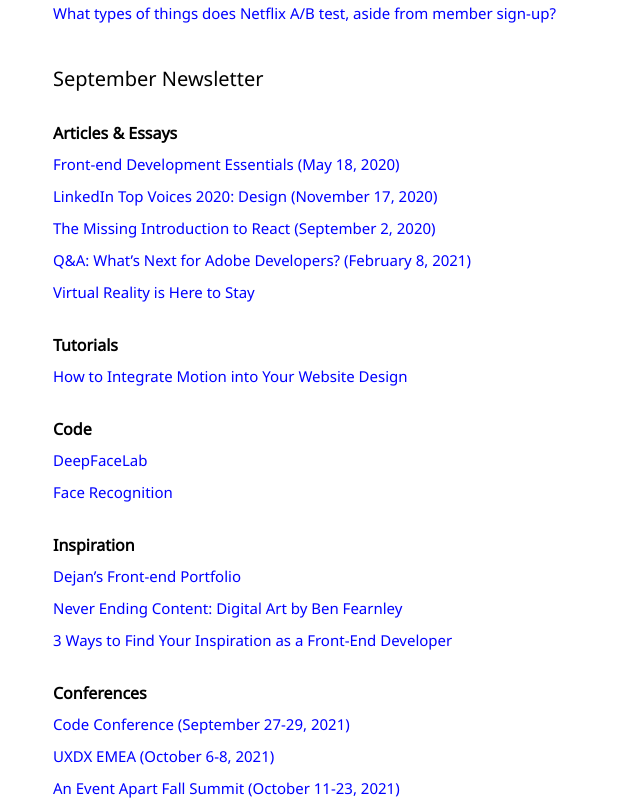
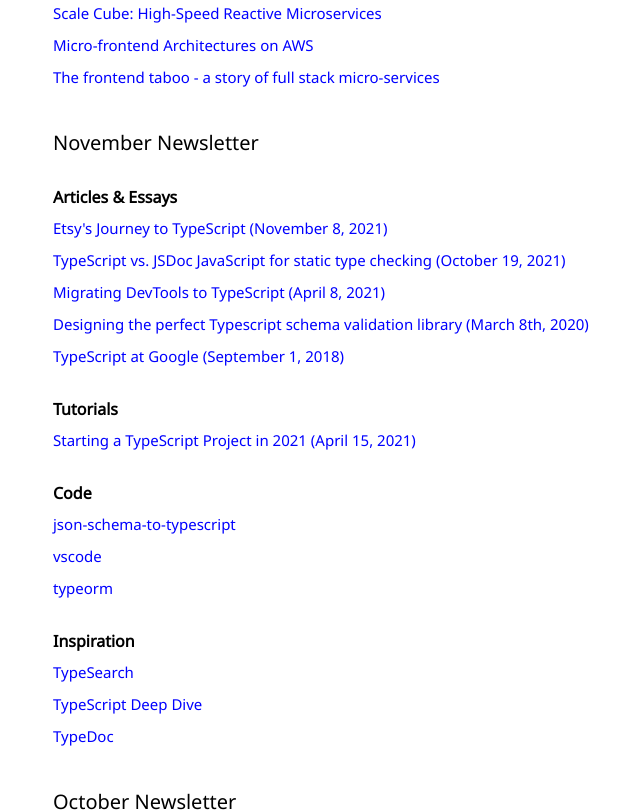
Before and after one commit to shirley737/design-tech, a React (Create React App) app: page /news in a window 1280 px wide. Shown: the part 700-1512 px from the top of the page, without its empty margins (97-737 px from the left). Built offline with nearby package versions, Linux system fonts and the light colour scheme.

Commit message:
Update news (#8)

```diff
--- a/src/Components/News.js
+++ b/src/Components/News.js
@@ -8,8 +8,11 @@ import july from "../news/july-2021.json";
 import august from "../news/august-2021.json";
 import september from "../news/september-2021.json";
 import october from "../news/october-2021.json";
+import november from "../news/november-2021.json";
+import february from "../news/february-2022.json";
 
-const news = [october, september, august, july, june, may, april, march];
+
+const news = [february, november, october, september, august, july, june, may, april, march];
 
 function News() {
   return (
--- /dev/null
+++ b/src/news/february-2022.json
@@ -0,0 +1,144 @@
+{
+  "blocks": [
+    {
+      "type": "header",
+      "text": {
+        "type": "plain_text",
+        "text": "February Newsletter"
+      }
+    },
+    {
+      "type": "context",
+      "elements": [
+        {
+          "text": "*February 2022*",
+          "type": "mrkdwn"
+        }
+      ]
+    },
+    {
+      "type": "divider"
+    },
+    {
+      "type": "section",
+      "text": {
+        "type": "mrkdwn",
+        "text": "*Articles & Essays*"
+      }
+    },
+    {
+      "type": "section",
+      "text": {
+        "type": "mrkdwn",
+        "text": "<https://martinfowler.com/articles/micro-frontends.html|Micro Frontends>"
+      }
+    },
+    {
+      "type": "section",
+      "text": {
+        "type": "mrkdwn",
+        "text": "<https://www.sitepoint.com/micro-frontend-architecture-pitfalls/|5 Pitfalls of Using Micro Frontends and How to Avoid Them>"
+      }
+    },
+    {
+      "type": "section",
+      "text": {
+        "type": "mrkdwn",
+        "text": "<https://jasonformat.com/islands-architecture/|Islands Architecture>"
+      }
+    },
+    {
+      "type": "section",
+      "text": {
+        "type": "mrkdwn",
+        "text": "<https://docs.astro.build/en/core-concepts/component-hydration/|Partial Hydration in Astro>"
+      }
+    },
+    {
+      "type": "section",
+      "text": {
+        "type": "mrkdwn",
+        "text": "<https://dev.to/this-is-learning/why-efficient-hydration-in-javascript-frameworks-is-so-challenging-1ca3|Why Efficient Hydration in JavaScript Frameworks is so Challenging>"
+      }
+    },
+    {
+      "type": "divider"
+    },
+    {
+      "type": "section",
+      "text": {
+        "type": "mrkdwn",
+        "text": "*Tutorials*"
+      }
+    },
+    {
+      "type": "section",
+      "text": {
+        "type": "mrkdwn",
+        "text": "<https://astro.build/blog/introducing-astro/|Introducing Astro>"
+      }
+    },
+    {
+      "type": "divider"
+    },
+    {
+      "type": "section",
+      "text": {
+        "type": "mrkdwn",
+        "text": "*Code*"
+      }
+    },
+    {
+      "type": "section",
+      "text": {
+        "type": "mrkdwn",
+        "text": "<https://github.com/withastro/astro|Astro>"
+      }
+    },
+    {
+      "type": "section",
+      "text": {
+        "type": "mrkdwn",
+        "text": "<https://github.com/Elderjs/elderjs|Elder.js>"
+      }
+    },
+    {
+      "type": "section",
+      "text": {
+        "type": "mrkdwn",
+        "text": "<https://github.com/smapiot/piral|Piral>"
+      }
+    },
+    {
+      "type": "divider"
+    },
+    {
+      "type": "section",
+      "text": {
+        "type": "mrkdwn",
+        "text": "*Inspiration*"
+      }
+    },
+    {
+      "type": "section",
+      "text": {
+        "type": "mrkdwn",
+        "text": "<https://scalecube.github.io/|Scale Cube: High-Speed Reactive Microservices>"
+      }
+    },
+    {
+      "type": "section",
+      "text": {
+        "type": "mrkdwn",
+        "text": "<https://aws.amazon.com/blogs/architecture/micro-frontend-architectures-on-aws/|Micro-frontend Architectures on AWS>"
+      }
+    },
+    {
+      "type": "section",
+      "text": {
+        "type": "mrkdwn",
+        "text": "<https://www.slideshare.net/lmineiro/the-frontend-taboo-a-story-of-full-stack-microservices|The frontend taboo - a story of full stack micro-services>"
+      }
+    }
+  ]
+}
--- /dev/null
+++ b/src/news/november-2021.json
@@ -0,0 +1,144 @@
+{
+  "blocks": [
+    {
+      "type": "header",
+      "text": {
+        "type": "plain_text",
+        "text": "November Newsletter"
+      }
+    },
+    {
+      "type": "context",
+      "elements": [
+        {
+          "text": "*November 2021*",
+          "type": "mrkdwn"
+        }
+      ]
+    },
+    {
+      "type": "divider"
+    },
+    {
+      "type": "section",
+      "text": {
+        "type": "mrkdwn",
+        "text": "*Articles & Essays*"
+      }
+    },
+    {
+      "type": "section",
+      "text": {
+        "type": "mrkdwn",
+        "text": "<https://codeascraft.com/2021/11/08/etsys-journey-to-typescript/|Etsy's Journey to TypeScript> (November 8, 2021)"
+      }
+    },
+    {
+      "type": "section",
+      "text": {
+        "type": "mrkdwn",
+        "text": "<https://blog.logrocket.com/typescript-vs-jsdoc-javascript/|TypeScript vs. JSDoc JavaScript for static type checking> (October 19, 2021)"
+      }
+    },
+    {
+      "type": "section",
+      "text": {
+        "type": "mrkdwn",
+        "text": "<https://developer.chrome.com/blog/migrating-to-typescript/|Migrating DevTools to TypeScript> (April 8, 2021)"
+      }
+    },
+    {
+      "type": "section",
+      "text": {
+        "type": "mrkdwn",
+        "text": "<https://colinhacks.com/essays/zod|Designing the perfect Typescript schema validation library> (March 8th, 2020)"
+      }
+    },
+    {
+      "type": "section",
+      "text": {
+        "type": "mrkdwn",
+        "text": "<http://neugierig.org/software/blog/2018/09/typescript-at-google.html|TypeScript at Google> (September 1, 2018)"
+      }
+    },
+    {
+      "type": "divider"
+    },
+    {
+      "type": "section",
+      "text": {
+        "type": "mrkdwn",
+        "text": "*Tutorials*"
+      }
+    },
+    {
+      "type": "section",
+      "text": {
+        "type": "mrkdwn",
+        "text": "<https://www.metachris.com/2021/04/starting-a-typescript-project-in-2021/|Starting a TypeScript Project in 2021> (April 15, 2021)"
+      }
+    },
+    {
+      "type": "divider"
+    },
+    {
+      "type": "section",
+      "text": {
+        "type": "mrkdwn",
+        "text": "*Code*"
+      }
+    },
+    {
+      "type": "section",
+      "text": {
+        "type": "mrkdwn",
+        "text": "<https://github.com/bcherny/json-schema-to-typescript|json-schema-to-typescript>"
+      }
+    },
+    {
+      "type": "section",
+      "text": {
+        "type": "mrkdwn",
+        "text": "<https://github.com/microsoft/vscode|vscode>"
+      }
+    },
+    {
+        "type": "section",
+        "text": {
+          "type": "mrkdwn",
+          "text": "<https://github.com/typeorm/typeorm|typeorm>"
+        }
+      },
+    {
+      "type": "divider"
+    },
+    {
+      "type": "section",
+      "text": {
+        "type": "mrkdwn",
+        "text": "*Inspiration*"
+      }
+    },
+    {
+      "type": "section",
+      "text": {
+        "type": "mrkdwn",
+        "text": "<https://www.typescriptlang.org/dt/search|TypeSearch>"
+      }
+    },
+    {
+      "type": "section",
+      "text": {
+        "type": "mrkdwn",
+        "text": "<https://basarat.gitbook.io/typescript/|TypeScript Deep Dive>"
+      }
+    },
+    {
+        "type": "section",
+        "text": {
+          "type": "mrkdwn",
+          "text": "<http://typedoc.org/|TypeDoc>"
+        }
+      }
+  ]
+}
```
